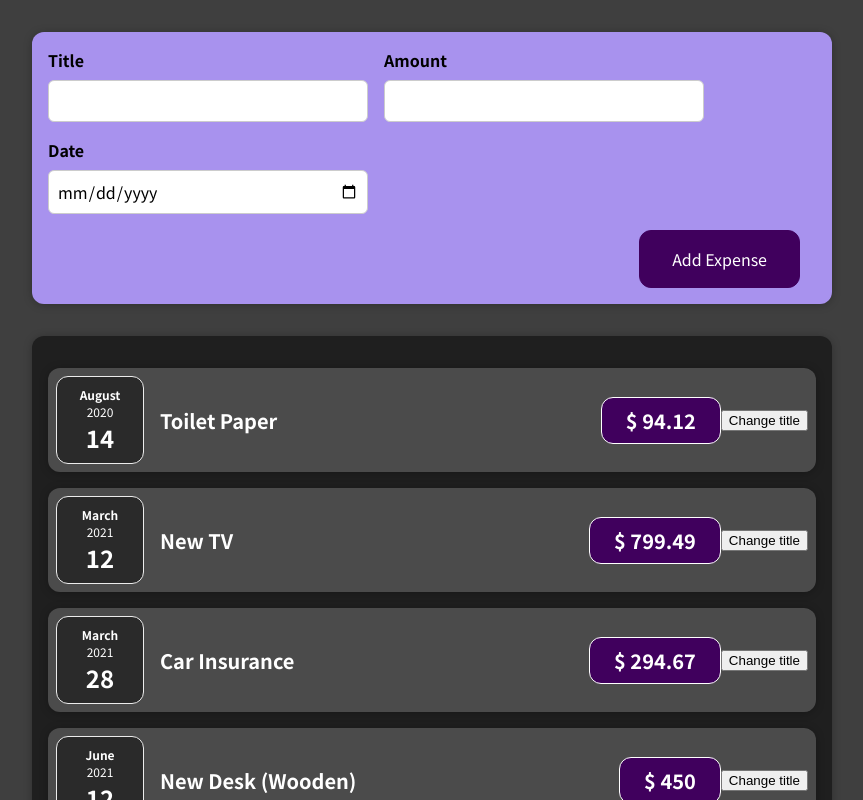
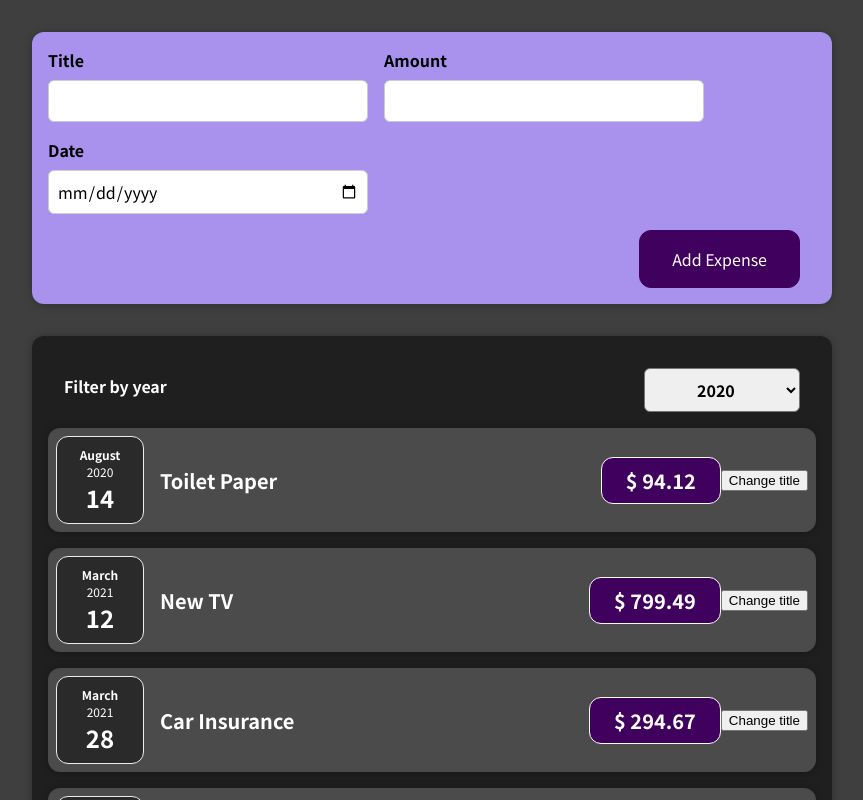
Before and after one commit to namercha/react-project, a React (Create React App) app: page / in a window 1280 px wide. Shown: the top 800 px of the page, without its empty margins (208-1071 px from the left). Built offline with nearby package versions, Linux system fonts and the light colour scheme.

Commit message:
Adding a yearly filter

```diff
--- a/src/components/Expenses/Expenses.js
+++ b/src/components/Expenses/Expenses.js
@@ -1,10 +1,23 @@
+import React, { useState } from 'react';
 import './Expenses.css';
 import ExpenseItem from './ExpenseItem';
 import Card from '../UI/Card';
+import ExpensesFilter from './ExpensesFilter';
 
 const Expenses = (props) => {
+  const [filteredYear, setFilteredYear] = useState('2020');
+
+  const filterChangeHandler = (selectedYear) => {
+    setFilteredYear(selectedYear);
+  };
+
   return (
+    <div>
       <Card className="expenses">
+        <ExpensesFilter
+          selected={filteredYear}
+          onChangeFilter={filterChangeHandler}
+        />
         <ExpenseItem
           title={props.items[0].title}
           amount={props.items[0].amount}
@@ -26,6 +39,7 @@
           date={props.items[3].date}
         />{' '}
       </Card>
+    </div>
   );
 };
 
--- /dev/null
+++ b/src/components/Expenses/ExpensesFilter.css
@@ -0,0 +1,24 @@
+.expenses-filter {
+    color: white;
+    padding: 0 1rem;
+}
+
+.expenses-filter__control {
+    display: flex;
+    width: 100%;
+    align-items: center;
+    justify-content: space-between;
+    margin: 1rem 0;
+}
+
+.expenses-filter label {
+    font-weight: bold;
+    margin-bottom: 0.5rem;
+}
+
+.expenses-filter select {
+    font: inherit;
+    padding: 0.5rem 3rem;
+    font-weight: bold;
+    border-radius: 6px;
+}
--- /dev/null
+++ b/src/components/Expenses/ExpensesFilter.js
@@ -0,0 +1,25 @@
+import React from 'react';
+
+import './ExpensesFilter.css';
+
+const ExpensesFilter = (props) => {
+  const dropdownChangeHandler = (event) => {
+    props.onChangeFilter(event.target.value);
+  };
+
+  return (
+    <div className="expenses-filter">
+      <div className="expenses-filter__control">
+        <label> Filter by year </label>{' '}
+        <select value={props.selected} onChange={dropdownChangeHandler}>
+          <option value="2022"> 2022 </option>{' '}
+          <option value="2021"> 2021 </option>{' '}
+          <option value="2020"> 2020 </option>{' '}
+          <option value="2019"> 2019 </option>{' '}
+        </select>{' '}
+      </div>{' '}
+    </div>
+  );
+};
+
+export default ExpensesFilter;
```
Also changed, not shown: 1 other file (tests, documents, lock files or other folders). Lines whose indentation alone changed are shown as unchanged.
